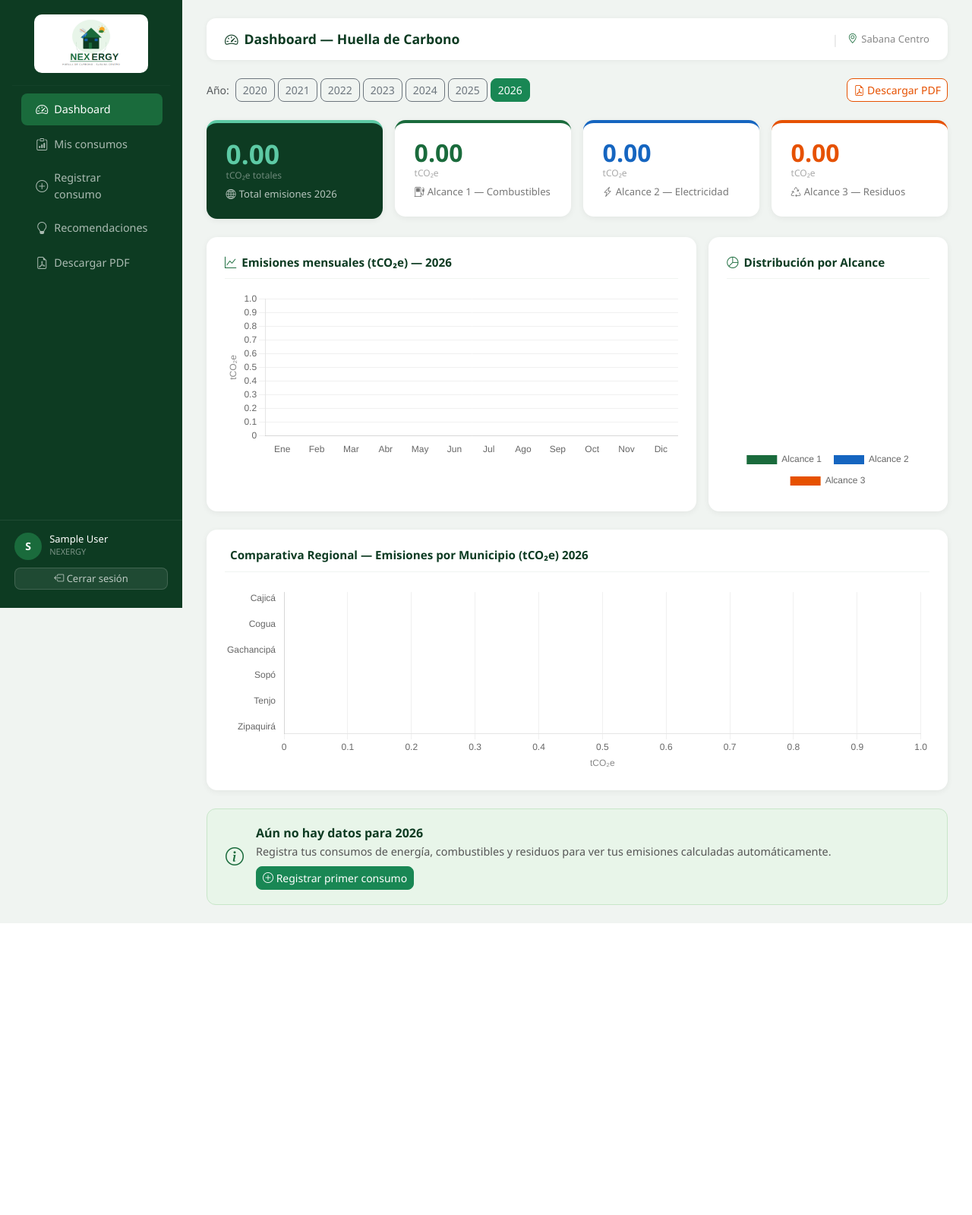
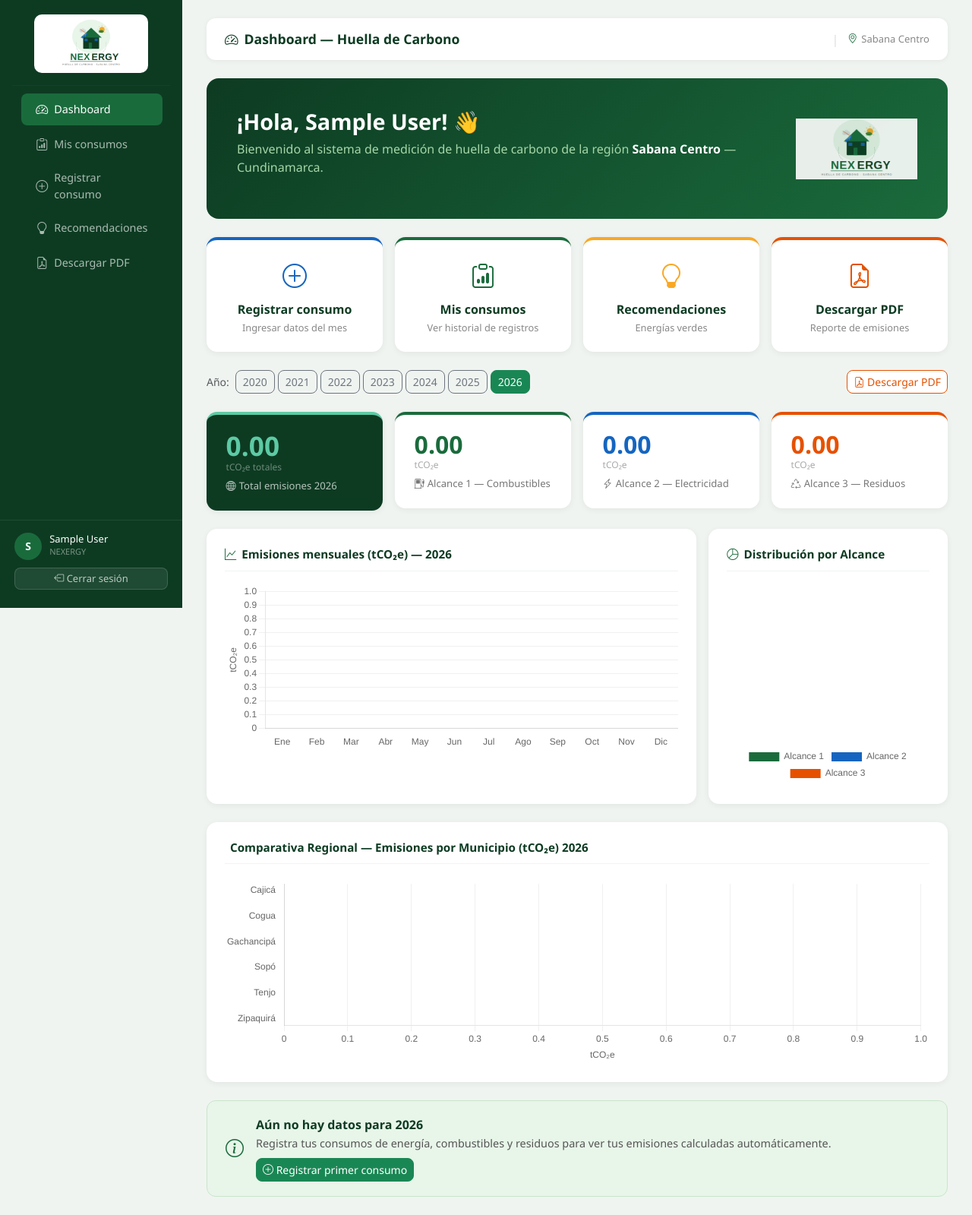
Before and after one commit to EisonAlexanderGonzalezDIaz/nexergy, a Django app: page /dashboard/kpis/ in a window 1280 px wide. Shown: the whole page at 76% size. Before the commit the page ends 1215 px from the top, so only its background shows below. Run offline with Django 4.2, Linux system fonts and the light colour scheme; the visitor is signed in with stand-in values (Sample User, id 1); data comes from the database, SQL or seed files in the repository; data that the repository does not hold is empty.

Commit message:
feat: fusionar home y dashboard en un solo template

```diff
--- a/templates/dashboard/index.html
+++ b/templates/dashboard/index.html
@@ -1,23 +1,80 @@
 {% extends "base.html" %}
+{% load static %}
 {% block titulo %}Dashboard{% endblock %}
 {% block page_title %}<i class="bi bi-speedometer2"></i> Dashboard — Huella de Carbono{% endblock %}
 
 {% block content %}
+<div class="row justify-content-center">
+  <div class="col-12">
+
+    <!-- Banner de bienvenida -->
+    <div style="background:linear-gradient(135deg, #0D3B22 0%, #1A6B3C 100%); border-radius:16px; padding:2.5rem; margin-bottom:1.5rem; display:flex; align-items:center; justify-content:space-between; gap:2rem;">
+      <div>
+        <h1 style="color:#fff; font-size:1.8rem; font-weight:700; margin-bottom:.4rem;">
+          ¡Hola, {{ user.get_full_name|default:user.username }}! 👋
+        </h1>
+        <p style="color:#A5D6A7; font-size:1rem; margin-bottom:1rem;">
+          Bienvenido al sistema de medición de huella de carbono de la región <strong style="color:#fff;">Sabana Centro</strong> — Cundinamarca.
+        </p>
+        {% if user.perfil.entidad %}
+        <span style="background:rgba(255,255,255,.15); color:#fff; padding:.4rem 1rem; border-radius:20px; font-size:.9rem;">
+          <i class="bi bi-building"></i> {{ user.perfil.entidad.nombre }} &nbsp;·&nbsp;
+          <i class="bi bi-geo-alt"></i> {{ user.perfil.entidad.municipio }}
+        </span>
+        {% endif %}
+      </div>
+      <img src="{% static 'img/logo_nexergy_sidebar.png' %}" alt="NEXERGY" style="width:160px; opacity:.9;" class="d-none d-md-block">
+    </div>
+
+    <!-- Tarjetas de acceso rápido -->
+    <div class="row g-3 mb-4">
+      <div class="col-md-3">
+        <a href="{% url 'consumos:nuevo' %}" style="text-decoration:none;">
+          <div style="background:#fff; border-radius:14px; padding:1.4rem; text-align:center; box-shadow:0 2px 8px rgba(0,0,0,.06); border-top:4px solid #1565C0; transition:transform .2s;" onmouseover="this.style.transform='translateY(-4px)'" onmouseout="this.style.transform='translateY(0)'">
+            <i class="bi bi-plus-circle" style="font-size:2rem; color:#1565C0;"></i>
+            <div style="font-weight:700; color:#0D3B22; margin-top:.5rem;">Registrar consumo</div>
+            <div style="font-size:.8rem; color:#888; margin-top:.2rem;">Ingresar datos del mes</div>
+          </div>
+        </a>
+      </div>
+      <div class="col-md-3">
+        <a href="{% url 'consumos:lista' %}" style="text-decoration:none;">
+          <div style="background:#fff; border-radius:14px; padding:1.4rem; text-align:center; box-shadow:0 2px 8px rgba(0,0,0,.06); border-top:4px solid #1A6B3C; transition:transform .2s;" onmouseover="this.style.transform='translateY(-4px)'" onmouseout="this.style.transform='translateY(0)'">
+            <i class="bi bi-clipboard-data" style="font-size:2rem; color:#1A6B3C;"></i>
+            <div style="font-weight:700; color:#0D3B22; margin-top:.5rem;">Mis consumos</div>
+            <div style="font-size:.8rem; color:#888; margin-top:.2rem;">Ver historial de registros</div>
+          </div>
+        </a>
+      </div>
+      <div class="col-md-3">
+        <a href="{% url 'recomendaciones:lista' %}" style="text-decoration:none;">
+          <div style="background:#fff; border-radius:14px; padding:1.4rem; text-align:center; box-shadow:0 2px 8px rgba(0,0,0,.06); border-top:4px solid #F9A825; transition:transform .2s;" onmouseover="this.style.transform='translateY(-4px)'" onmouseout="this.style.transform='translateY(0)'">
+            <i class="bi bi-lightbulb" style="font-size:2rem; color:#F9A825;"></i>
+            <div style="font-weight:700; color:#0D3B22; margin-top:.5rem;">Recomendaciones</div>
+            <div style="font-size:.8rem; color:#888; margin-top:.2rem;">Energías verdes</div>
+          </div>
+        </a>
+      </div>
+      <div class="col-md-3">
+        <a href="{% url 'reportes:pdf' %}" style="text-decoration:none;">
+          <div style="background:#fff; border-radius:14px; padding:1.4rem; text-align:center; box-shadow:0 2px 8px rgba(0,0,0,.06); border-top:4px solid #E65100; transition:transform .2s;" onmouseover="this.style.transform='translateY(-4px)'" onmouseout="this.style.transform='translateY(0)'">
+            <i class="bi bi-file-earmark-pdf" style="font-size:2rem; color:#E65100;"></i>
+            <div style="font-weight:700; color:#0D3B22; margin-top:.5rem;">Descargar PDF</div>
+            <div style="font-size:.8rem; color:#888; margin-top:.2rem;">Reporte de emisiones</div>
+          </div>
+        </a>
+      </div>
+    </div>
 
     <!-- Selector de año + botón PDF -->
     <div class="d-flex align-items-center gap-2 mb-4">
       <span class="text-muted small fw-500">Año:</span>
       <div class="d-flex gap-1 flex-wrap">
         {% for a in años %}
-    <a href="?año={{ a }}"
-       class="btn btn-sm {% if a == año %}btn-success{% else %}btn-outline-secondary{% endif %}"
-       style="border-radius:8px; min-width:52px;">
-      {{ a }}
-    </a>
+        <a href="?año={{ a }}" class="btn btn-sm {% if a == año %}btn-success{% else %}btn-outline-secondary{% endif %}" style="border-radius:8px; min-width:52px;">{{ a }}</a>
         {% endfor %}
       </div>
-  <a href="{% url 'reportes:pdf' %}?año={{ año }}" class="btn btn-sm ms-auto"
-     style="background:#fff; border:1px solid #E65100; color:#E65100; border-radius:8px;">
+      <a href="{% url 'reportes:pdf' %}?año={{ año }}" class="btn btn-sm ms-auto" style="background:#fff; border:1px solid #E65100; color:#E65100; border-radius:8px;">
         <i class="bi bi-file-earmark-pdf"></i> Descargar PDF
       </a>
     </div>
@@ -93,13 +150,7 @@
             <tbody>
               {% for cat in resumen.por_categoria %}
               <tr>
-            <td>
-              {% if forloop.counter == 1 %}🥇
-              {% elif forloop.counter == 2 %}🥈
-              {% elif forloop.counter == 3 %}🥉
-              {% else %}{{ forloop.counter }}
-              {% endif %}
-            </td>
+                <td>{% if forloop.counter == 1 %}🥇{% elif forloop.counter == 2 %}🥈{% elif forloop.counter == 3 %}🥉{% else %}{{ forloop.counter }}{% endif %}</td>
                 <td>{{ cat.categoria }}</td>
                 <td class="text-end fw-bold">{{ cat.total|floatformat:4 }}</td>
               </tr>
@@ -114,9 +165,7 @@
             <i class="bi bi-lightbulb" style="font-size:2rem; color:#1A6B3C;"></i>
           </div>
           <h6 style="color:#0D3B22; font-weight:600;">Recomendaciones disponibles</h6>
-      <p class="text-muted" style="font-size:.9rem; max-width:280px;">
-        Basado en tus datos, NEXERGY generó recomendaciones personalizadas de energías renovables para tu entidad.
-      </p>
+          <p class="text-muted" style="font-size:.9rem; max-width:280px;">Basado en tus datos, NEXERGY generó recomendaciones personalizadas de energías renovables para tu entidad.</p>
           <a href="{% url 'recomendaciones:lista' %}" class="btn btn-success btn-sm px-4" style="border-radius:8px;">
             Ver recomendaciones <i class="bi bi-arrow-right"></i>
           </a>
@@ -128,9 +177,7 @@
       <i class="bi bi-info-circle" style="font-size:1.5rem; color:#1A6B3C;"></i>
       <div>
         <strong>Aún no hay datos para {{ año }}</strong>
-    <div style="font-size:.9rem; color:#555; margin-top:2px;">
-      Registra tus consumos de energía, combustibles y residuos para ver tus emisiones calculadas automáticamente.
-    </div>
+        <div style="font-size:.9rem; color:#555; margin-top:2px;">Registra tus consumos de energía, combustibles y residuos para ver tus emisiones calculadas automáticamente.</div>
         <a href="{% url 'consumos:nuevo' %}" class="btn btn-sm btn-success mt-2" style="border-radius:8px;">
           <i class="bi bi-plus-circle"></i> Registrar primer consumo
         </a>
@@ -138,119 +185,44 @@
     </div>
     {% endif %}
 
+  </div>
+</div>
 {% endblock %}
 
 {% block extra_js %}
 <script>
-const VERDE       = '#1A6B3C';
-const VERDE_CLARO = '#81C784';
-const AZUL        = '#1565C0';
-const NARANJA     = '#E65100';
-const TEAL        = '#5DCAA5';
+const VERDE   = '#1A6B3C';
+const AZUL    = '#1565C0';
+const NARANJA = '#E65100';
+const meses   = ['Ene','Feb','Mar','Abr','May','Jun','Jul','Ago','Sep','Oct','Nov','Dic'];
 
-const meses = ['Ene','Feb','Mar','Abr','May','Jun','Jul','Ago','Sep','Oct','Nov','Dic'];
-
-// Tendencia mensual
 new Chart(document.getElementById('chartTendencia'), {
   type: 'bar',
   data: {
     labels: meses,
-    datasets: [{
-      label: 'tCO₂e',
-      data: {{ tendencia_datos }},
-      backgroundColor: VERDE + 'CC',
-      borderColor: VERDE,
-      borderWidth: 1,
-      borderRadius: 6,
-    }]
+    datasets: [{ label:'tCO₂e', data:{{ tendencia_datos }}, backgroundColor:VERDE+'CC', borderColor:VERDE, borderWidth:1, borderRadius:6 }]
   },
-  options: {
-    responsive: true,
-    plugins: {
-      legend: { display: false },
-      tooltip: {
-        callbacks: {
-          label: ctx => ` ${ctx.parsed.y.toFixed(4)} tCO₂e`
-        }
-      }
-    },
-    scales: {
-      y: {
-        beginAtZero: true,
-        title: { display: true, text: 'tCO₂e', color: '#888' },
-        grid: { color: '#F0F0F0' }
-      },
-      x: { grid: { display: false } }
-    }
-  }
+  options: { responsive:true, plugins:{ legend:{display:false} }, scales:{ y:{beginAtZero:true, title:{display:true,text:'tCO₂e'}, grid:{color:'#F0F0F0'}}, x:{grid:{display:false}} } }
 });
 
-// Donut por alcance
 new Chart(document.getElementById('chartDonut'), {
   type: 'doughnut',
   data: {
-    labels: ['Alcance 1', 'Alcance 2', 'Alcance 3'],
-    datasets: [{
-      data: {{ alcance_datos }},
-      backgroundColor: [VERDE, AZUL, NARANJA],
-      borderWidth: 0,
-      hoverOffset: 6
-    }]
+    labels: ['Alcance 1','Alcance 2','Alcance 3'],
+    datasets: [{ data:{{ alcance_datos }}, backgroundColor:[VERDE,AZUL,NARANJA], borderWidth:0, hoverOffset:6 }]
   },
-  options: {
-    responsive: true,
-    plugins: {
-      legend: { position: 'bottom', labels: { padding: 16, font: { size: 12 } } },
-      tooltip: {
-        callbacks: {
-          label: ctx => ` ${ctx.label}: ${ctx.parsed.toFixed(4)} tCO₂e`
-        }
-      }
-    },
-    cutout: '65%'
-  }
+  options: { responsive:true, plugins:{ legend:{position:'bottom'} }, cutout:'65%' }
 });
 
-// Comparativa regional
 const compLabels = {{ comp_labels|safe }};
 const compDatos  = {{ comp_datos }};
-const compColors = compDatos.map((v, i) => {
-  if (i === 0) return NARANJA;
-  if (i === 1) return '#FF8F00';
-  return VERDE + '99';
-});
-
 new Chart(document.getElementById('chartComparativa'), {
   type: 'bar',
   data: {
     labels: compLabels,
-    datasets: [{
-      label: 'tCO₂e',
-      data: compDatos,
-      backgroundColor: compColors,
-      borderRadius: 4,
-    }]
+    datasets: [{ label:'tCO₂e', data:compDatos, backgroundColor:compDatos.map((v,i)=> i===0?NARANJA:i===1?'#FF8F00':VERDE+'99'), borderRadius:4 }]
   },
-  options: {
-    indexAxis: 'y',
-    responsive: true,
-    plugins: {
-      legend: { display: false },
-      tooltip: {
-        callbacks: {
-          label: ctx => ` ${ctx.parsed.x.toFixed(4)} tCO₂e`
-        }
-      }
-    },
-    scales: {
-      x: {
-        beginAtZero: true,
-        title: { display: true, text: 'tCO₂e', color: '#888' },
-        grid: { color: '#F0F0F0' }
-      },
-      y: { grid: { display: false } }
-    }
-  }
+  options: { indexAxis:'y', responsive:true, plugins:{legend:{display:false}}, scales:{ x:{beginAtZero:true, title:{display:true,text:'tCO₂e'}, grid:{color:'#F0F0F0'}}, y:{grid:{display:false}} } }
 });
 </script>
 {% endblock %}
```
Lines whose indentation alone changed are shown as unchanged.
